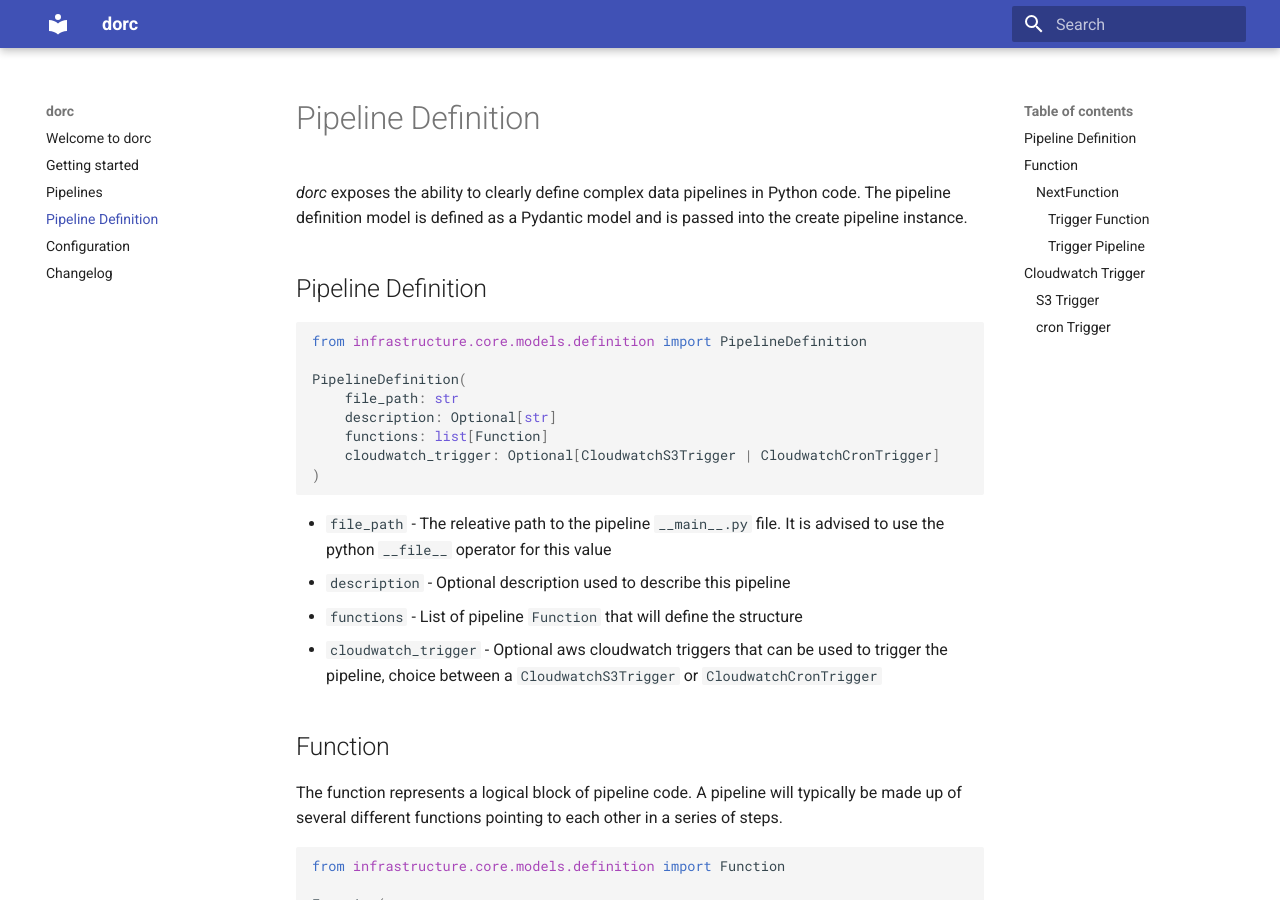
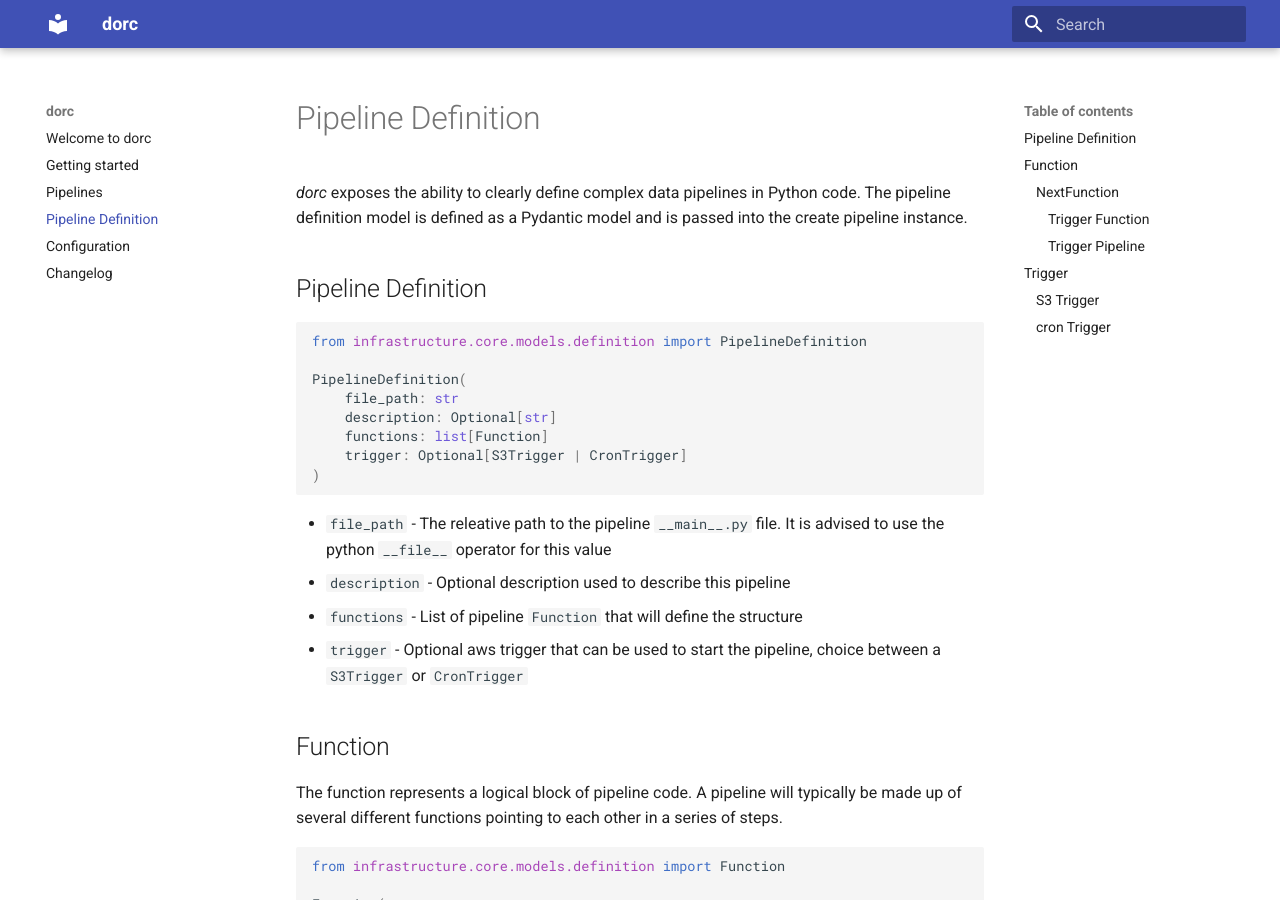
Before and after one commit to no10ds/dorc, an MkDocs documentation site: the page built from docs/pipeline_definition.md, in a window 1280 px wide and 900 px high. Built offline with MkDocs 1.6.1 and Material for MkDocs 9.7.7, drawn with Linux system fonts in a browser that asks for light colours; some of the changed text lies outside the part shown.

Commit message:
rename cloudwatch_triggers to just triggers

````diff
--- a/docs/pipeline_definition.md
+++ b/docs/pipeline_definition.md
@@ -9,14 +9,14 @@ PipelineDefinition(
     file_path: str
     description: Optional[str]
     functions: list[Function]
-    cloudwatch_trigger: Optional[CloudwatchS3Trigger | CloudwatchCronTrigger]
+    trigger: Optional[S3Trigger | CronTrigger]
 )
 ```
 
 * `file_path` - The releative path to the pipeline `__main__.py` file. It is advised to use the python `__file__` operator for this value
 * `description` - Optional description used to describe this pipeline
 * `functions` - List of pipeline `Function` that will define the structure
-* `cloudwatch_trigger` - Optional aws cloudwatch triggers that can be used to trigger the pipeline, choice between a `CloudwatchS3Trigger` or `CloudwatchCronTrigger`
+* `trigger` - Optional aws trigger that can be used to start the pipeline, choice between a `S3Trigger` or `CronTrigger`
 
 ## Function
 
@@ -84,7 +84,7 @@ Function(
 )
 ```
 
-## Cloudwatch Trigger
+## Trigger
 
 We can optionally set triggers on our pipeline that based on the condition will automatically run our pipeline.
 
@@ -93,9 +93,9 @@ We can optionally set triggers on our pipeline that based on the condition will
 As *dorc* is built upon aws we can trigger a pipeline on a new object being placed within a S3 bucket. This is useful to run pipelines automatically on new data entering some area.
 
 ```python
-from infrastructure.core.models.definition import CloudwatchS3Trigger
+from infrastructure.core.models.definition import S3Trigger
 
-CloudwatchS3Trigger(
+S3Trigger(
     name: str
     bucket_name: str
     key_prefix: str
@@ -111,9 +111,9 @@ CloudwatchS3Trigger(
 You can periodically trigger your pipeline to run at defined times using a aws cron expression. This is useful if you are pulling data from a api and wish for it to be refreshed at some given cadence.
 
 ```python
-from infrastructure.core.models.definition import CloudwatchCronTrigger
+from infrastructure.core.models.definition import CronTrigger
 
-CloudwatchCronTrigger(
+CronTrigger(
     name: str
     cron: str
 )
````
Also changed, not shown: 6 other files.
